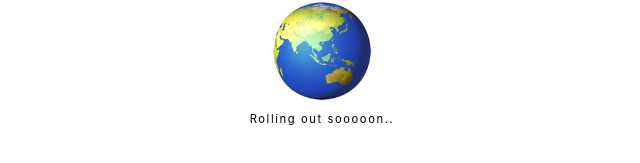
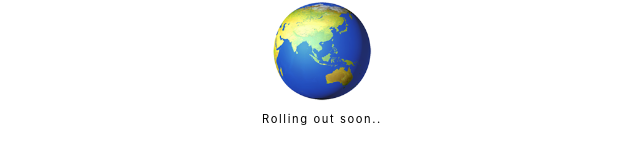
Before and after one commit to vinsevinalon/vinsevinalon, a Next.js app: page / in a window 1280 px wide. Shown: the part 331-494 px from the top of the page, without its empty margins (318-958 px from the left). Built offline with nearby package versions, Linux system fonts and the light colour scheme.

Commit message:
Commit testing revert

```diff
--- a/pages/index.js
+++ b/pages/index.js
@@ -22,7 +22,7 @@ export default function Home() {
                     height={100}
                     className={styles.profile}
                 />
-                <p className="index-p">Rolling out sooooon..</p>
+                <p className="index-p">Rolling out soon..</p>
             </main>
         </div>
     );
```
